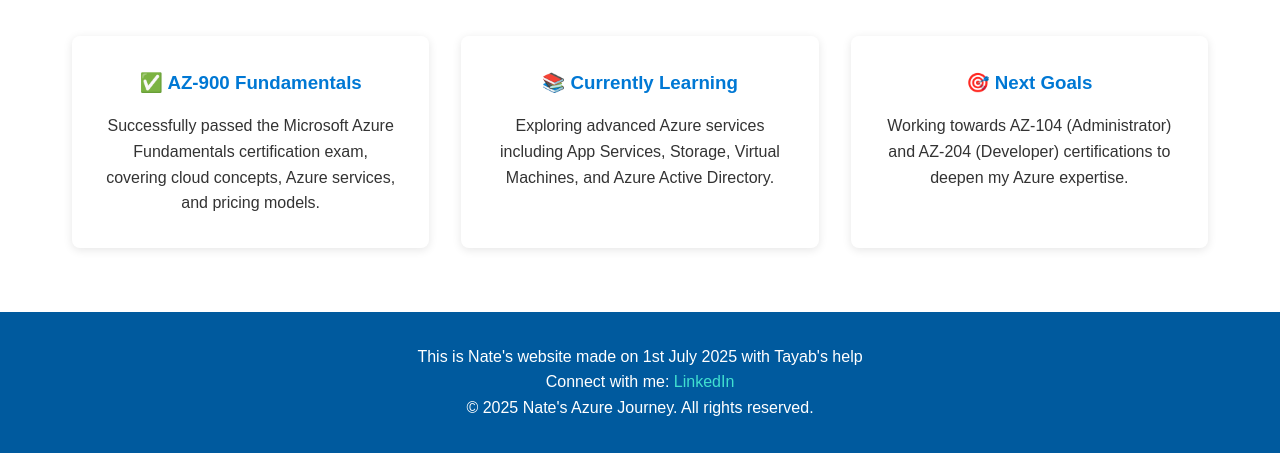
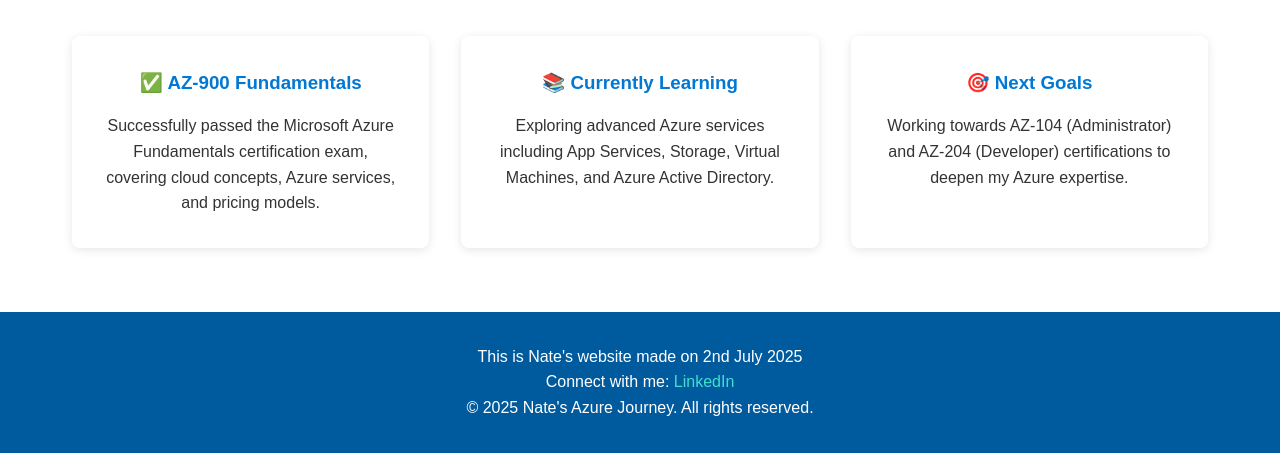
Before and after one commit to 97nathes/azure-static-site, a plain HTML site: page index.html in a window 1280 px wide. Shown: the part 608-1061 px from the top of the page. Drawn offline with Linux system fonts and the light colour scheme.

Commit message:
Update index.html

```diff
--- a/index.html
+++ b/index.html
@@ -140,7 +140,7 @@
 
 
     <footer>
-        <p>This is Nate's website made on 1st July 2025 with Tayab's help</p>
+        <p>This is Nate's website made on 2nd July 2025</p>
         <p>Connect with me: <a href="https://www.linkedin.com/in/nathes-a-64475a108/" target="_blank" style="color: #40e0d0; text-decoration: none;">LinkedIn</a></p>
         <p>&copy; 2025 Nate's Azure Journey. All rights reserved.</p>
     </footer>
```
